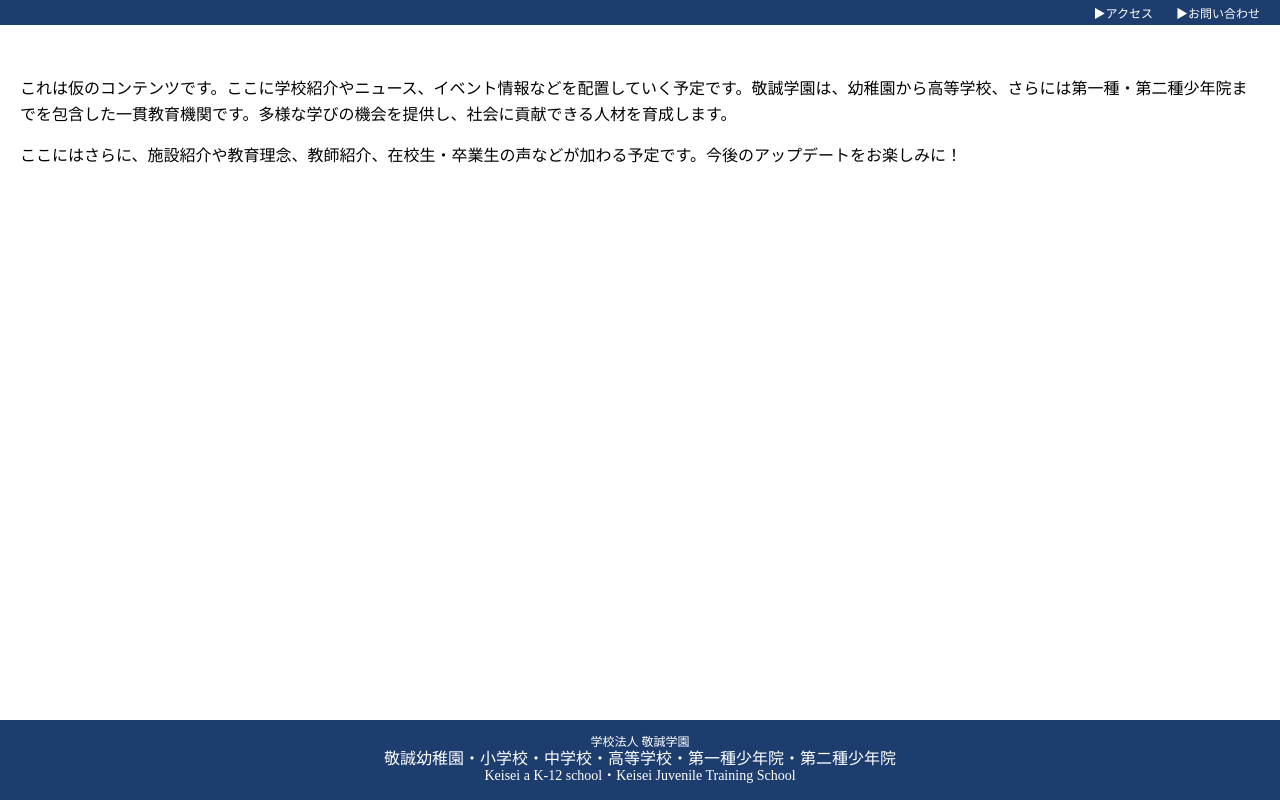
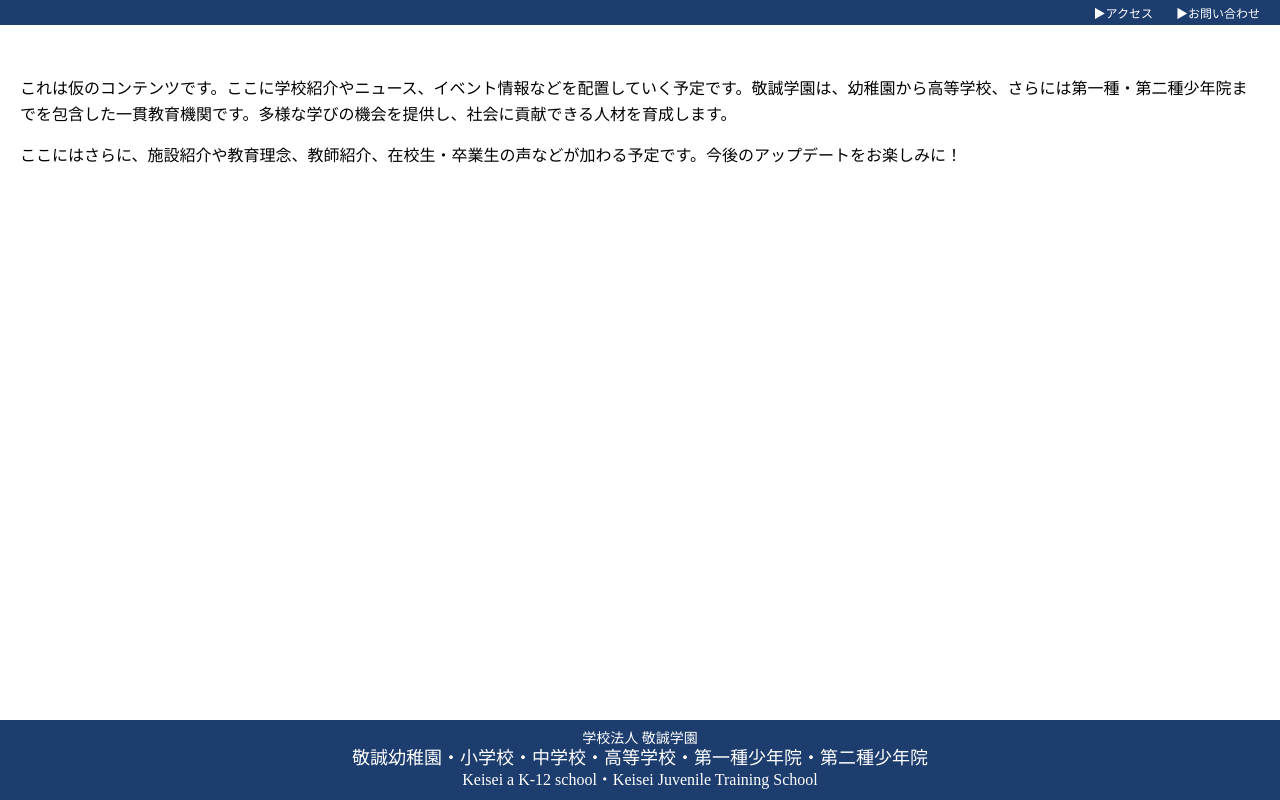
Before and after one commit to keisei-edu/keisei-edu.github.io, a plain HTML site: page about/index.html in a window 1280 px wide. Drawn offline with Linux system fonts and the light colour scheme.

Commit message:
Update index.html

```diff
--- a/about/index.html
+++ b/about/index.html
@@ -41,20 +41,19 @@
 
     /* 仮のコンテンツ */
     .content {
-      padding: 60px 20px 90px;
+      padding: 60px 20px 110px;
       line-height: 1.6;
     }
 
     /* 下部バー */
     .bottom-bar {
       background-color: #1c3d6e;
-      height:80px;
+      height: 80px;
       width: 100%;
       display: flex;
       align-items: center;
       justify-content: center;
       color: white;
-      font-size: 12px;
       padding: 4px 10px;
       box-sizing: border-box;
       position: fixed;
@@ -66,15 +65,15 @@
     }
 
     .bottom-bar .small {
-      font-size: 12px;
+      font-size: 14px;
     }
 
     .bottom-bar .medium {
-      font-size: 14px;
+      font-size: 16px;
     }
 
     .bottom-bar .large {
-      font-size: 16px;
+      font-size: 18px;
     }
   </style>
 </head>
```
